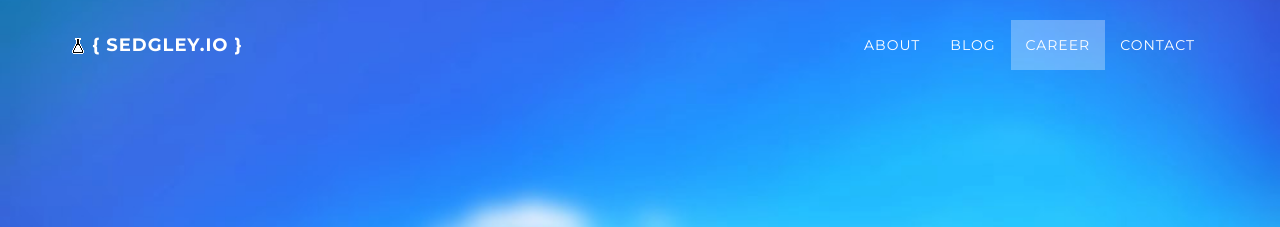
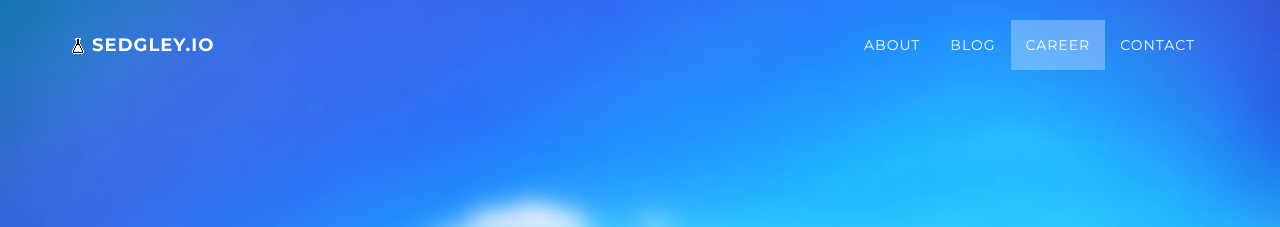
Before and after one commit to cbsedgley/cbsedgley.github.io, a Jekyll site: the page built from index.html, in a window 1280 px wide. Shown: the top 227 px of the page. Built offline with Jekyll 4.4.1, drawn with Linux system fonts in a browser that asks for light colours; comment, search, counter and statistics services are not loaded; part of the change alters nothing that is shown.

```diff
--- a/_config.yml
+++ b/_config.yml
@@ -1,10 +1,10 @@
 # Site settings
 
 url: "http://cbsedgley.github.io"
-title: "{ Sedgley.io }"
+title: "Sedgley.io"
 description: "Personal blog about security realted topics"
 keywords: "sedgley, security, wargames, technology, infosec, boo2root"
-favicon: "/img/favicon.ico"
+favicon: false
 black-favicon: "/img/black-lab-glass.ico"
 google-tracking-id: false
 disqus-shortname: false
```
